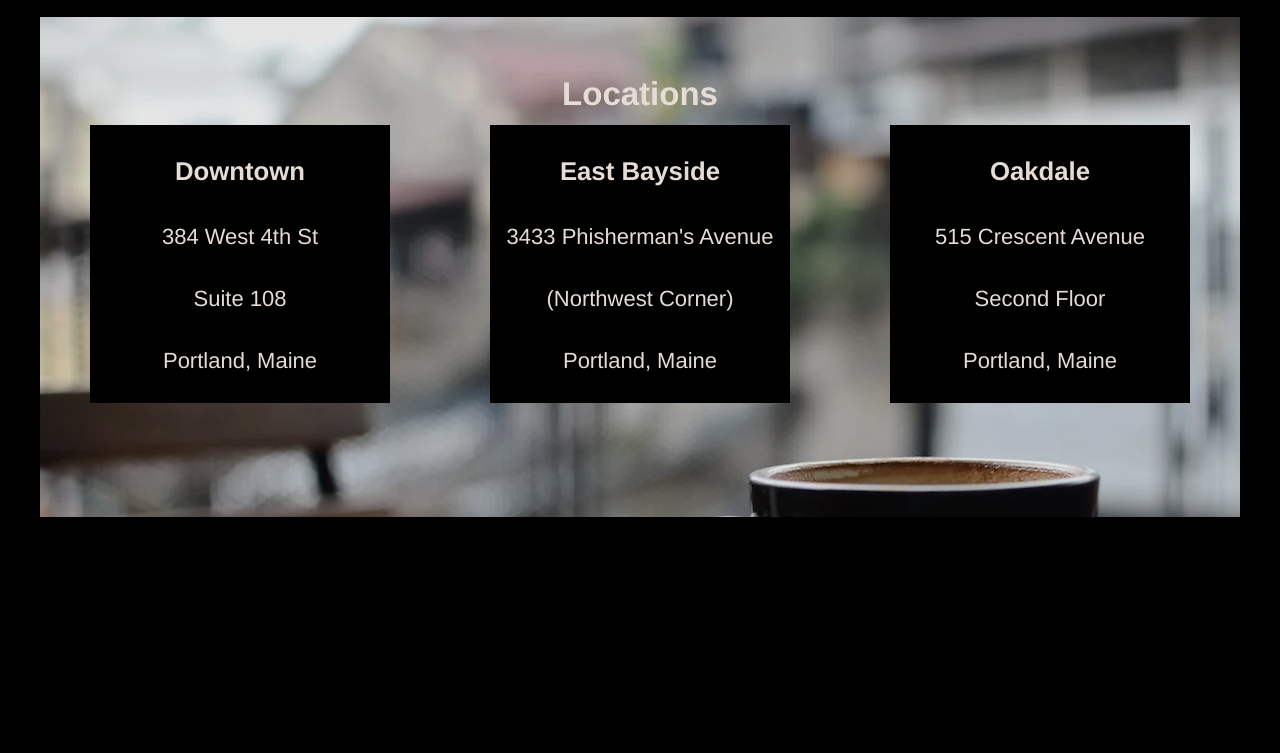
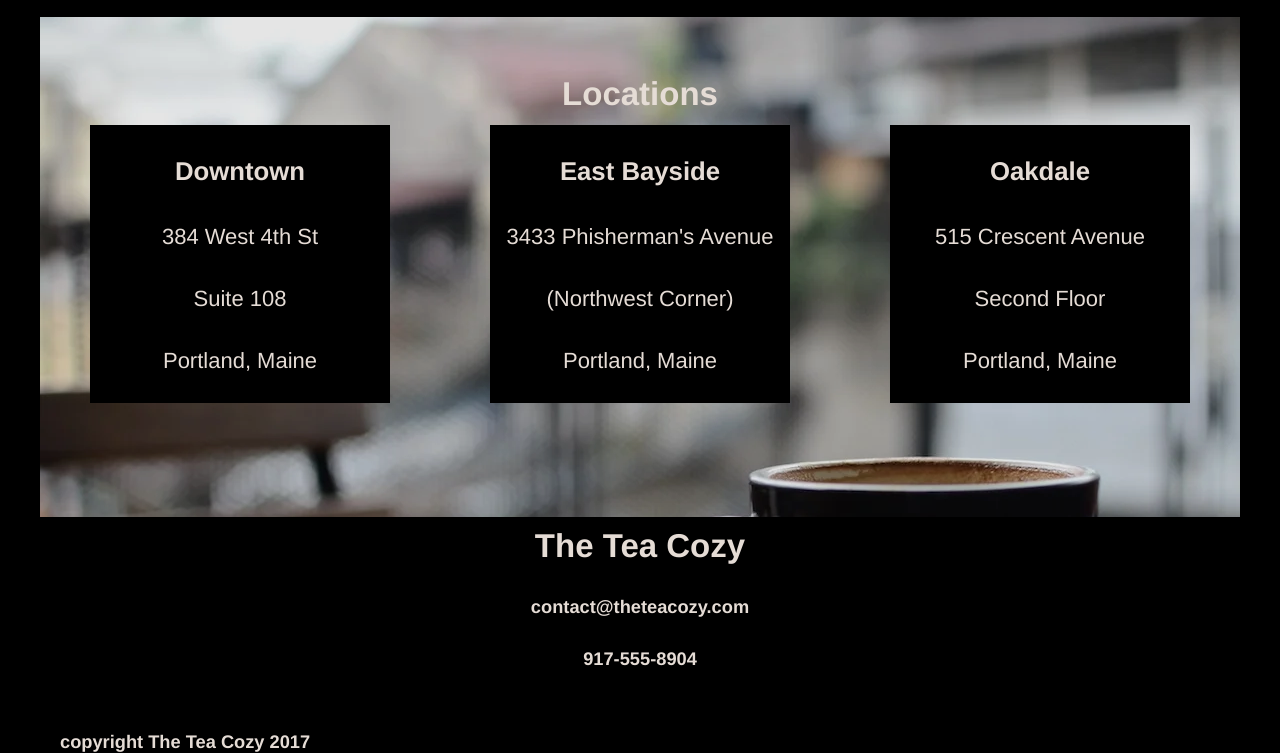
Before and after one commit to ramonfs99/Tea-Cozy, a plain HTML site: page index.html in a window 1280 px wide. Shown: the part 1555-2308 px from the top of the page. Before the commit the page ends 2072 px from the top, so only its background shows below. Drawn offline with Linux system fonts and the light colour scheme.

Commit message:
added footer

```diff
--- a/index.html
+++ b/index.html
@@ -77,5 +77,12 @@
             </div>
         </div>
     </div>
+
+    <footer>
+        <h2>The Tea Cozy</h2>
+        <h5>contact@theteacozy.com</h5>
+        <h5>917-555-8904</h5>
+        <h5 class="copyright">copyright The Tea Cozy 2017</h5>
+    </footer>
 </body>
 </html>
--- a/style.css
+++ b/style.css
@@ -22,7 +22,7 @@ header{
 header img{
     margin-left: 10px;
     height: 50px;
-}
+     }
 
 li a{
     text-decoration: underline;
@@ -122,3 +122,20 @@ header li{
     background-color: black;
     text-align: center;
 }
+
+footer{
+    position:relative;
+    top: 120px;
+    background-color: inherit;
+    height: 200px;
+    text-align: center;
+}
+
+footer h2{
+    margin: 10px;
+}
+
+.copyright{
+    float: left;
+    margin-left: 20px;
+}
```
